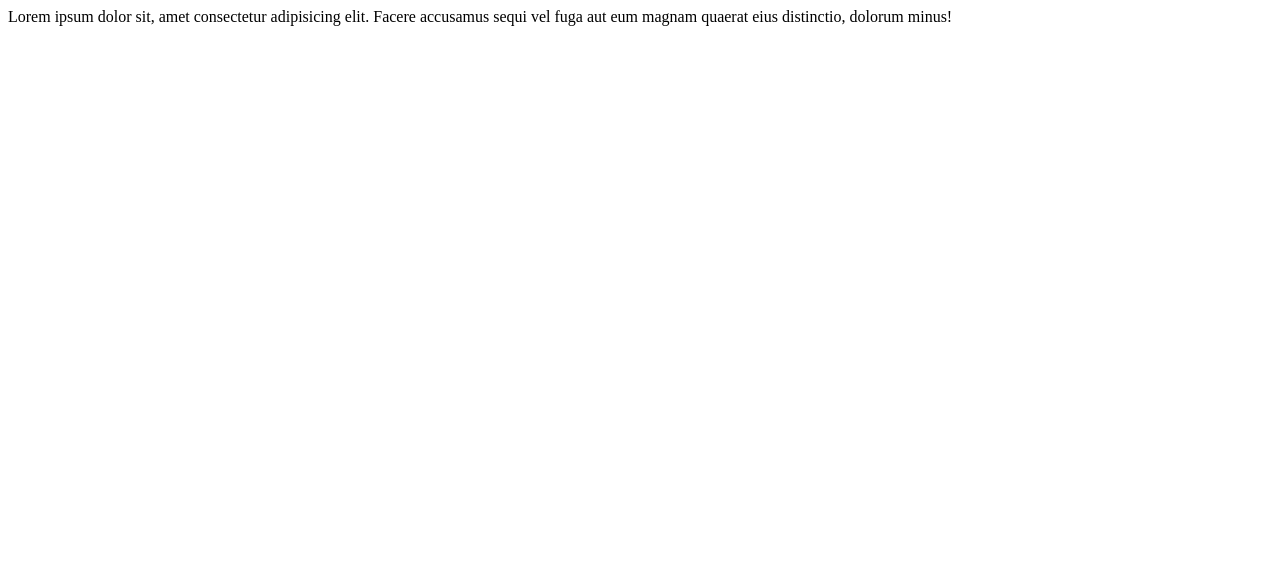
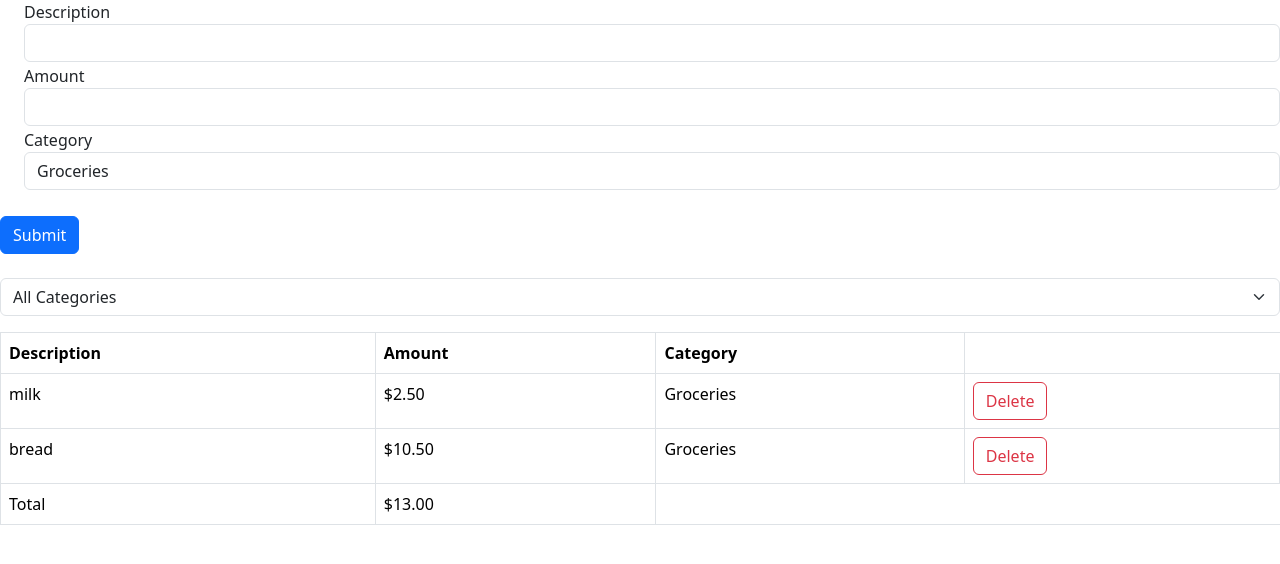
Before and after one commit to KishorShutihar/React-practice, a React (Vite) app in the folder vite-project/: page / in a window 1280 px wide. Shown: the top 564 px of the page. Built offline with nearby package versions, Linux system fonts and the light colour scheme.

Commit message:
working expense tracker

```diff
--- a/vite-project/src/App.tsx
+++ b/vite-project/src/App.tsx
@@ -1,20 +1,61 @@
-import { ListGroup } from "./components/ListGroup";
-import { Button } from "./components/Button";
-import { Like } from "./components/Like";
+import { Form } from "./components/Form";
+import "bootstrap/dist/css/bootstrap.min.css";
+import { Table } from "./components/Table";
 import { useState } from "react";
+import {
+  CATEGORIES,
+  Category,
+  ExpenseData,
+} from "./components/interfaces/expense";
 import { produce } from "immer";
-import { Cart } from "./components/Cart";
-import { NavBar } from "./components/NavBar";
-import { ExpandableText } from "./components/ExpandableText";
+import { useTheme } from "styled-components";
 
 function App() {
+  const [expenses, setExpenses] = useState<ExpenseData[]>([
+    {
+      description: "milk",
+      amount: 2.5,
+      category: "Groceries",
+    },
+    {
+      description: "bread",
+      amount: 10.5,
+      category: "Groceries",
+    },
+  ]);
+
+  const [selectedCategory, setSelectedCategory] = useState("");
+
+  const onFormSubmit = (data: ExpenseData) => {
+    const newExpenses = [...expenses, data];
+    setExpenses(newExpenses);
+  };
+
+  const visibleExpenses = selectedCategory
+    ? expenses.filter((expense) => {
+        if (!CATEGORIES.includes(expense.category)) {
+          return true;
+        }
+        return expense.category == selectedCategory;
+      })
+    : expenses;
+
+  const onDelete = (expenseDesc: string) => {
+    const newExpenses = expenses.filter(
+      (expense) => expense.description !== expenseDesc
+    );
+    setExpenses(newExpenses);
+  };
+
   return (
     <>
-      <ExpandableText maxCharacter={150}>
-        Lorem ipsum dolor sit, amet consectetur adipisicing elit. Facere
-        accusamus sequi vel fuga aut eum magnam quaerat eius distinctio, dolorum
-        minus!
-      </ExpandableText>
+      <Form onSubmit={onFormSubmit} />
+      <br />
+      <Table
+        data={visibleExpenses}
+        onFilterChange={(category) => setSelectedCategory(category)}
+        onDelete={onDelete}
+      />
     </>
   );
 }
--- /dev/null
+++ b/vite-project/src/components/Form.tsx
@@ -0,0 +1,70 @@
+import React, { useState } from "react";
+import { CATEGORIES, ExpenseData } from "./interfaces/expense";
+
+type FormProps = {
+  onSubmit: (data: ExpenseData) => void;
+};
+
+export const Form = ({ onSubmit }: FormProps) => {
+  const [formData, setFormData] = useState<ExpenseData>({
+    description: "",
+    amount: 0,
+    category: CATEGORIES[0],
+  });
+
+  const handleChange = (
+    e: React.ChangeEvent<HTMLInputElement | HTMLSelectElement>
+  ) => {
+    const { id, value } = e.target;
+    console.log(id, value);
+    setFormData({ ...formData, [id]: value });
+  };
+
+  const handleSubmit = (e: React.FormEvent) => {
+    e.preventDefault();
+    onSubmit(formData);
+  };
+
+  return (
+    <>
+      <form onSubmit={handleSubmit}>
+        <div className="form-check">
+          <label htmlFor="description">Description</label>
+          <input
+            type="text"
+            id="description"
+            className="form-control"
+            onChange={handleChange}
+          />
+        </div>
+        <div className="form-check">
+          <label htmlFor="amount">Amount</label>
+          <input
+            type="number"
+            className="form-control"
+            id="amount"
+            onChange={handleChange}
+          />
+        </div>
+        <div className="form-check">
+          <label htmlFor="category">Category</label>
+          <select
+            className="form-control"
+            id="category"
+            onChange={handleChange}
+          >
+            {CATEGORIES.map((category, index) =>
+              category !== "All Categories" ? (
+                <option key={index}>{category}</option>
+              ) : null
+            )}
+          </select>
+        </div>
+        <br />
+        <button type="submit" className="btn btn-primary">
+          Submit
+        </button>
+      </form>
+    </>
+  );
+};
--- /dev/null
+++ b/vite-project/src/components/Table.tsx
@@ -0,0 +1,74 @@
+import { useState } from "react";
+import { CATEGORIES, Category, ExpenseData } from "./interfaces/expense";
+
+interface TableProps {
+  data: ExpenseData[];
+  children?: React.ReactNode;
+  onFilterChange: (filterValue: Category) => void;
+  onDelete: (expenseName: string) => void;
+}
+
+export const Table = ({ data, onFilterChange, onDelete }: TableProps) => {
+  const [filter, setFilter] = useState<Category>(CATEGORIES[0]);
+  // console.log("hello this is data", data);
+
+  const onChange = (e: React.ChangeEvent<HTMLSelectElement>) => {
+    const selectedCategory = e.target.value as Category;
+    setFilter(selectedCategory);
+    onFilterChange(selectedCategory);
+  };
+
+  return (
+    <>
+      <div className="mb-3">
+        <select
+          name="filter"
+          className="form-select"
+          id="filter"
+          onChange={onChange}
+        >
+          {CATEGORIES.map((category, index) => {
+            return <option key={index}>{category}</option>;
+          })}
+        </select>
+      </div>
+      {data.length > 0 && (
+        <table className="table table-bordered">
+          <thead>
+            <tr>
+              <th>Description</th>
+              <th>Amount</th>
+              <th>Category</th>
+            </tr>
+          </thead>
+          <tbody>
+            {data.map((datum, index) => (
+              <tr key={index}>
+                <td>{datum.description}</td>
+                <td>${Number(datum.amount).toFixed(2)}</td>
+                <td>{datum.category}</td>
+                <td>
+                  <button
+                    className="btn btn-outline-danger"
+                    onClick={() => onDelete(datum.description)}
+                  >
+                    Delete
+                  </button>
+                </td>
+              </tr>
+            ))}
+            <tr>
+              <td>Total</td>
+              <td>
+                $
+                {data
+                  .reduce((acc, expense) => acc + Number(expense.amount), 0)
+                  .toFixed(2)}
+              </td>
+            </tr>
+          </tbody>
+        </table>
+      )}
+    </>
+  );
+};
--- /dev/null
+++ b/vite-project/src/components/interfaces/expense.ts
@@ -0,0 +1,18 @@
+export interface ExpenseData {
+  description: string;
+  amount: number;
+  category: Category;
+}
+
+export type Category =
+  | "All Categories"
+  | "Groceries"
+  | "Utilities"
+  | "Entertainment";
+
+export const CATEGORIES = [
+  "All Categories",
+  "Groceries",
+  "Utilities",
+  "Entertainment",
+] as const;
```
